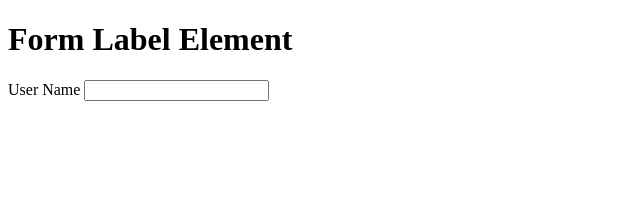
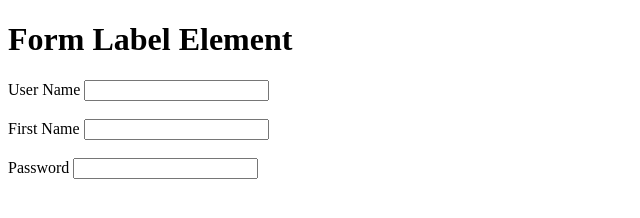
Before and after one commit to Rufaela/HTML-Form, a plain HTML site: page Label.HTML in a window 1280 px wide. Shown: the whole page, without its empty margins (0-640 px from the left). Drawn offline with Linux system fonts and the light colour scheme.

Commit message:
sixth message

```diff
--- a/Label.HTML
+++ b/Label.HTML
@@ -10,6 +10,10 @@
     <form>
         <label for="username">User Name</label>
         <input type="text" id="username" name="username"/><br><br>
+        <label for="first_name">First Name</label>
+        <input type="text" id="first_name" name="first_name"/><br><br>
+        <label for="password">Password</label>
+        <input type="password" id="password" name="password"/><br><br>
     </form>
 </body>
 </html>
```
Also changed, not shown: index.html (line endings or trailing spaces).
